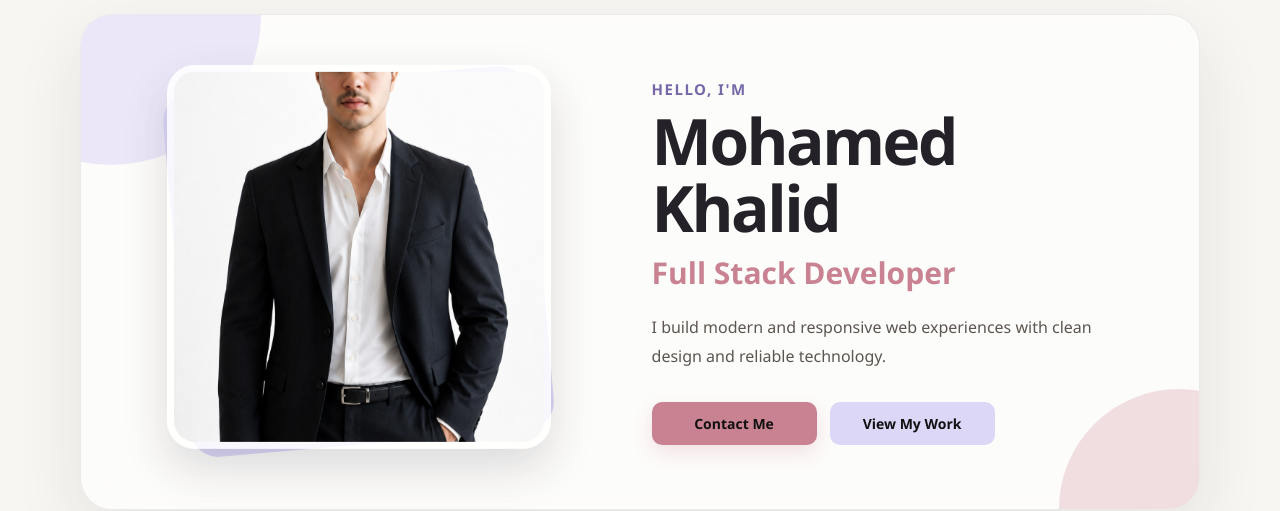
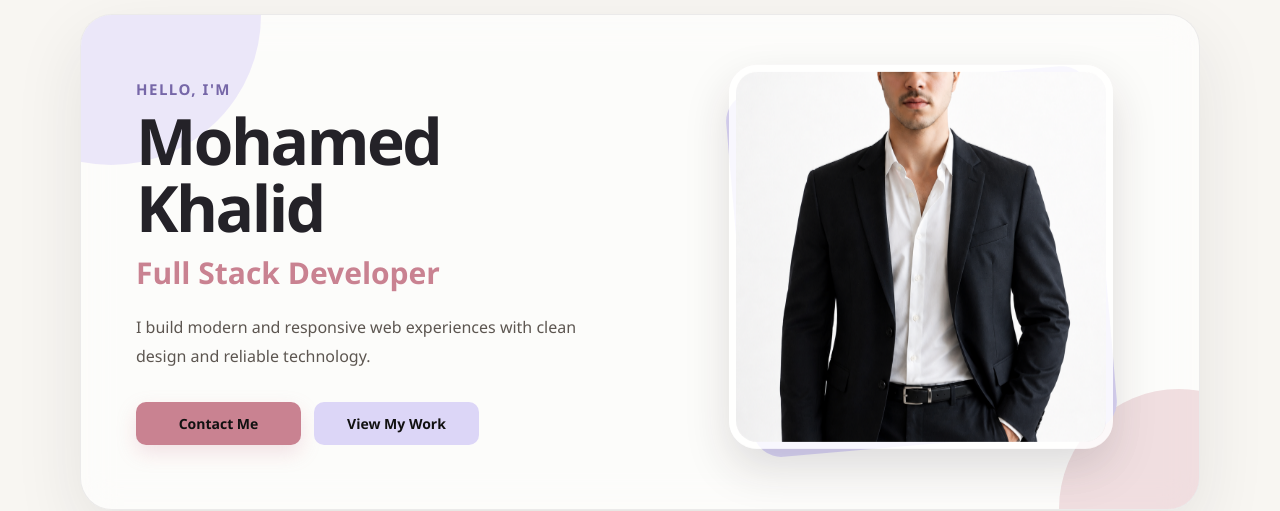
Before and after one commit to khalidmuhamadmuhamad80-arch/portfolio-frontend, a React app: page / in a window 1280 px wide. Shown: the part 177-688 px from the top of the page. Built offline with nearby package versions, Linux system fonts and the light colour scheme; no server answers; the HTML template or start-up script is replaced by a standard one.

Commit message:
Generate unique service slugs automatically

```diff
--- a/src/components/hero.css
+++ b/src/components/hero.css
@@ -27,7 +27,7 @@
   width: min(1120px, 100%);
 
   display: grid;
-  grid-template-columns: 0.95fr 1.05fr;
+  grid-template-columns: 1.05fr 0.95fr;
   align-items: center;
 
   gap: 70px;
@@ -76,6 +76,17 @@
   z-index: 0;
 
   pointer-events: none;
+}
+.hero-card {
+
+  grid-template-areas: "content image";
+}
+.hero-image-wrapper {
+  grid-area: image;
+}
+
+.hero-content {
+  grid-area: content;
 }
 
 
```
